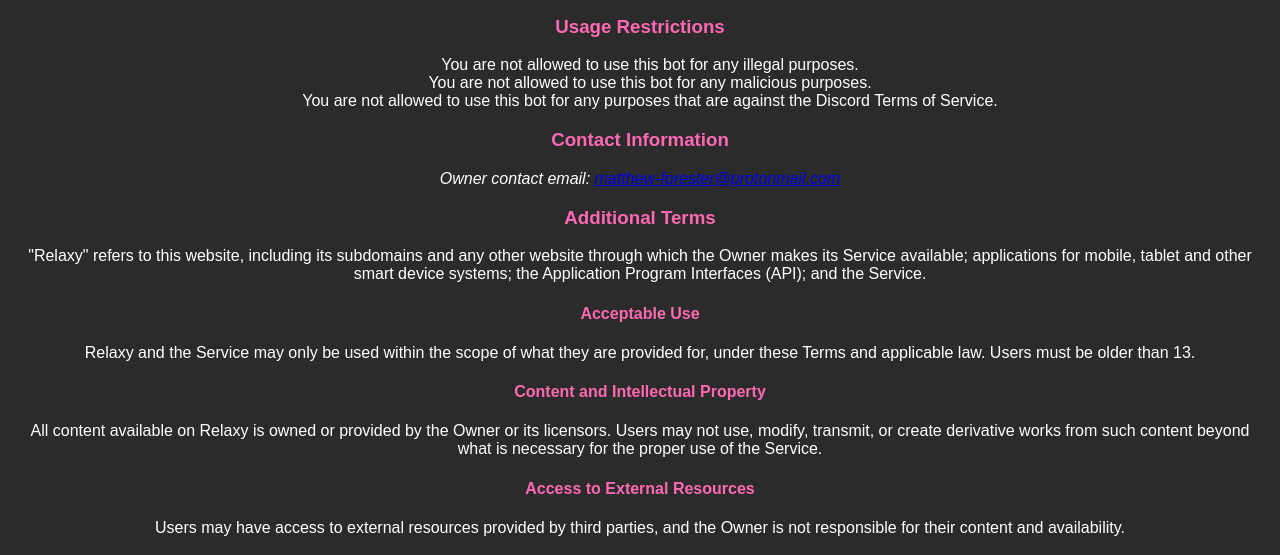
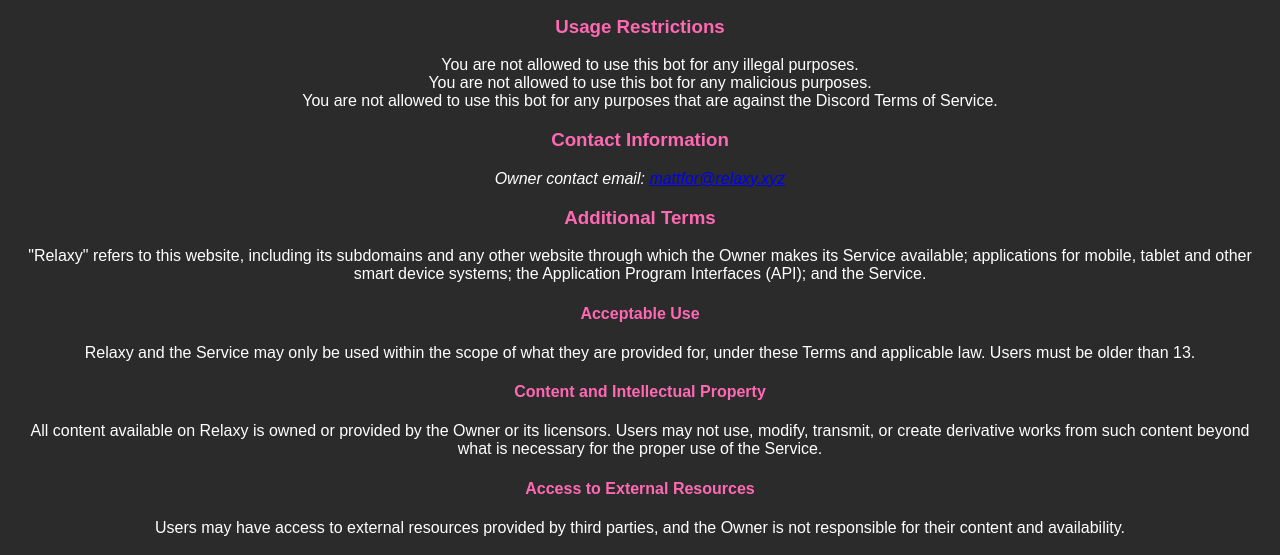
Before and after one commit to MattFor/MattFor.github.io, a plain HTML site: page subpages/terms-of-service.html in a window 1280 px wide. Shown: the part 238-793 px from the top of the page. Drawn offline with Linux system fonts and the light colour scheme.

Commit message:
Update Email

```diff
--- a/subpages/terms-of-service.html
+++ b/subpages/terms-of-service.html
@@ -45,7 +45,7 @@
 
             <h3>Contact Information</h3>
             <address>
-                Owner contact email: <a href="mailto:matthew-forester@protonmail.com">matthew-forester@protonmail.com</a>
+                Owner contact email: <a href="mailto:mattfor@relaxy.xyz">mattfor@relaxy.xyz</a>
             </address>
 
             <h3>Additional Terms</h3>
```
